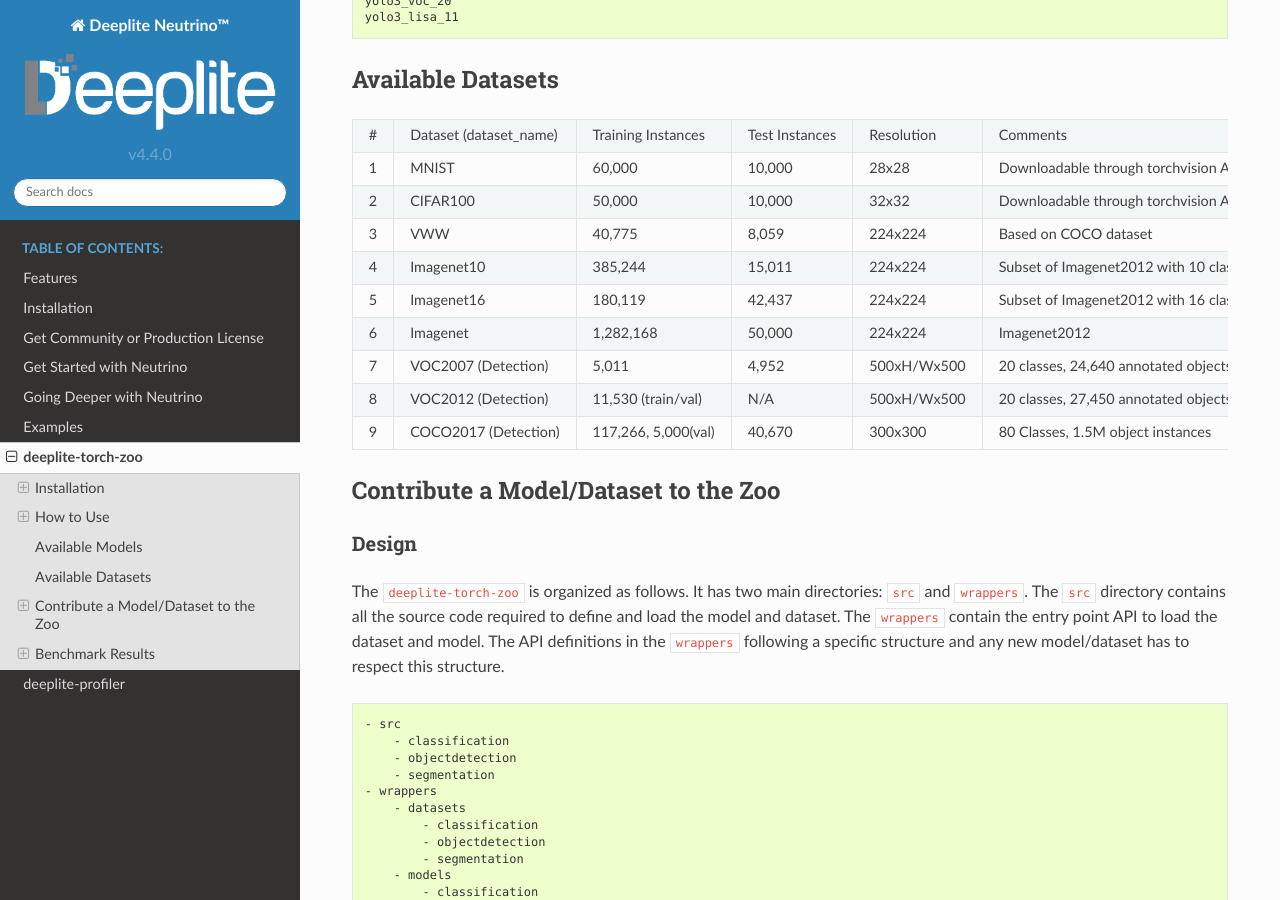
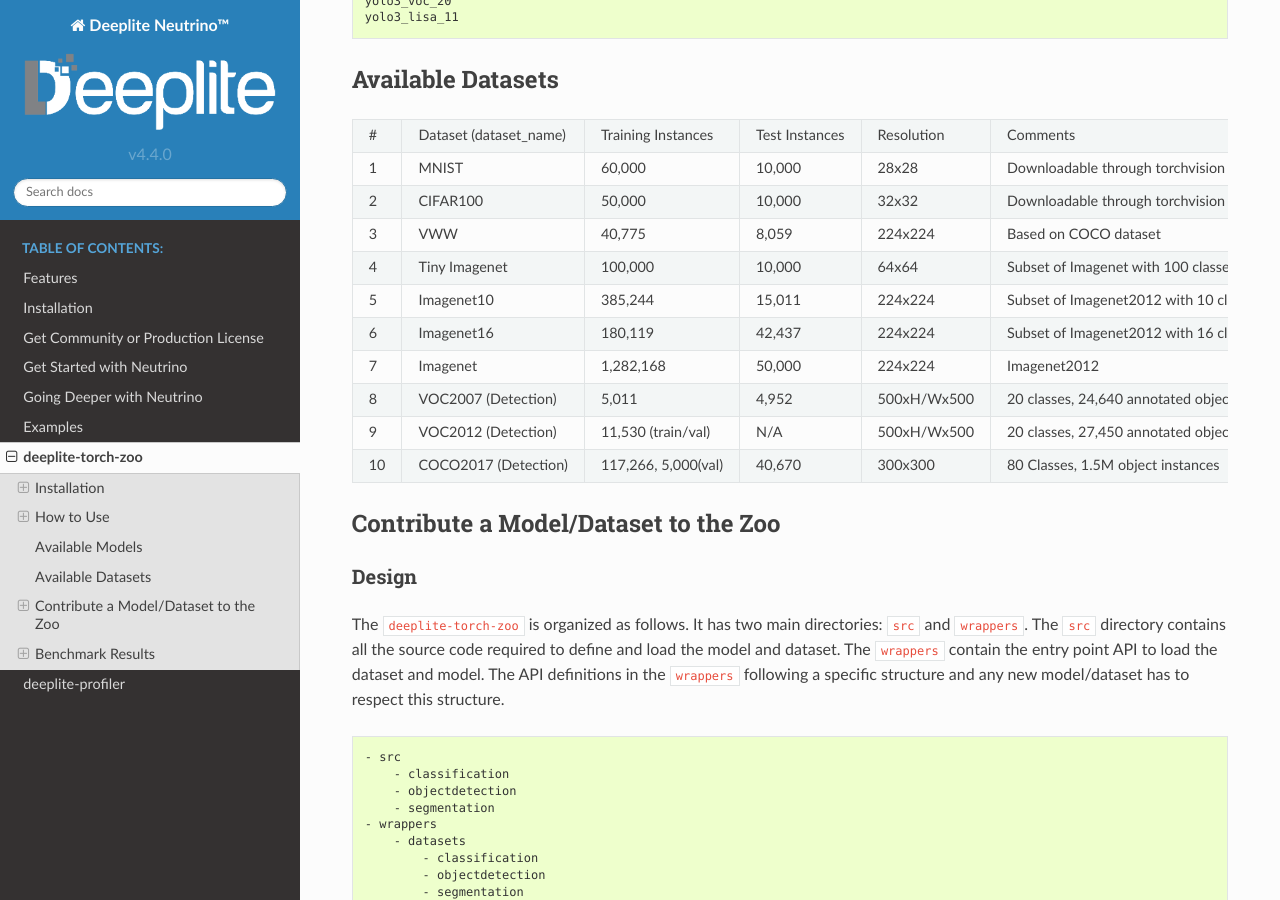
Before and after one commit to Deeplite/neutrino, a Sphinx documentation site: the page built from docs/zoo.rst, in a window 1280 px wide and 900 px high, scrolled down 4022 px. Built offline with Sphinx 7.4.7 and the Read the Docs theme 2.0.0, drawn with Linux system fonts in a browser that asks for light colours.

Commit message:
remove downloading links and add description for tiny imagenet

```diff
--- a/docs/zoo.rst
+++ b/docs/zoo.rst
@@ -209,27 +209,29 @@
 Available Datasets
 ==================
 
-+---+------------------------+--------------------+----------------------+------------+----------------------------------------+----------------------------------------------------------------------------------+
-| # | Dataset (dataset_name) | Training Instances | Test Instances       | Resolution | Comments                               | download                                                                         |
-+---+------------------------+--------------------+----------------------+------------+----------------------------------------+----------------------------------------------------------------------------------+
-| 1 | MNIST                  | 60,000             | 10,000               | 28x28      | Downloadable through torchvision API   | N/A                                                                              |
-+---+------------------------+--------------------+----------------------+------------+----------------------------------------+----------------------------------------------------------------------------------+
-| 2 | CIFAR100               | 50,000             | 10,000               | 32x32      | Downloadable through torchvision API   | N/A                                                                              |
-+---+------------------------+--------------------+----------------------+------------+----------------------------------------+----------------------------------------------------------------------------------+
-| 3 | VWW                    | 40,775             | 8,059                | 224x224    | Based on COCO dataset                  | `download <https://drive.google.com/open?id=15CP_uWUoj-p-CGq594v0iclU2MR17lrf>`_ |
-+---+------------------------+--------------------+----------------------+------------+----------------------------------------+----------------------------------------------------------------------------------+
-| 4 | Imagenet10             | 385,244            | 15,011               | 224x224    | Subset of Imagenet2012 with 10 classes | `download <https://drive.google.com/open?id=1KXdv-S4AvwtcF8-yj2klwDB44A4gzLKG>`_ |
-+---+------------------------+--------------------+----------------------+------------+----------------------------------------+----------------------------------------------------------------------------------+
-| 5 | Imagenet16             | 180,119            | 42,437               | 224x224    | Subset of Imagenet2012 with 16 classes | `download <https://drive.google.com/open?id=1c-LoMwGKNdiM0-Of8D4Wjyds-HpG7OLe>`_ |
-+---+------------------------+--------------------+----------------------+------------+----------------------------------------+----------------------------------------------------------------------------------+
-| 6 | Imagenet               | 1,282,168          | 50,000               | 224x224    | Imagenet2012                           | `download <https://drive.google.com/open?id=15T4v_kvau0P08kuwufCTqeujzkDfVdRr>`_ |
-+---+------------------------+--------------------+----------------------+------------+----------------------------------------+----------------------------------------------------------------------------------+
-| 7 | VOC2007 (Detection)    | 5,011              | 4,952                | 500xH/Wx500| 20 classes, 24,640 annotated objects   | `download <https://drive.google.com/open?id=1Isvu0qMMzOUojWeRzNJ-PkM9bAvGYRFp>`_ |
-+---+------------------------+--------------------+----------------------+------------+----------------------------------------+----------------------------------------------------------------------------------+
-| 8 | VOC2012 (Detection)    | 11,530 (train/val) | N/A                  | 500xH/Wx500| 20 classes, 27,450 annotated objects   | `download <https://drive.google.com/open?id=1o6wsXsG3yFXeYuzN9_pi13_-4JmouiQx>`_ |
-+---+------------------------+--------------------+----------------------+------------+----------------------------------------+----------------------------------------------------------------------------------+
-| 9 | COCO2017 (Detection)   | 117,266, 5,000(val)| 40,670               | 300x300    | 80 Classes, 1.5M object instances      | `download <https://drive.google.com/open?id=1WD5fVHWQFE0cHp28P9eI2dyEXV_Mj5lw>`_ |
-+---+------------------------+--------------------+----------------------+------------+----------------------------------------+----------------------------------------------------------------------------------+
++----+------------------------+--------------------+----------------------+------------+----------------------------------------+
+| #  | Dataset (dataset_name) | Training Instances | Test Instances       | Resolution | Comments                               |
++----+------------------------+--------------------+----------------------+------------+----------------------------------------+
+| 1  | MNIST                  | 60,000             | 10,000               | 28x28      | Downloadable through torchvision API   |
++----+------------------------+--------------------+----------------------+------------+----------------------------------------+
+| 2  | CIFAR100               | 50,000             | 10,000               | 32x32      | Downloadable through torchvision API   |
++----+------------------------+--------------------+----------------------+------------+----------------------------------------+
+| 3  | VWW                    | 40,775             | 8,059                | 224x224    | Based on COCO dataset                  |
++----+------------------------+--------------------+----------------------+------------+----------------------------------------+
+| 4  | Tiny Imagenet          | 100,000            | 10,000               | 64x64      | Subset of Imagenet with 100 classes    |
++----+------------------------+--------------------+----------------------+------------+----------------------------------------+
+| 5  | Imagenet10             | 385,244            | 15,011               | 224x224    | Subset of Imagenet2012 with 10 classes |
++----+------------------------+--------------------+----------------------+------------+----------------------------------------+
+| 6  | Imagenet16             | 180,119            | 42,437               | 224x224    | Subset of Imagenet2012 with 16 classes |
++----+------------------------+--------------------+----------------------+------------+----------------------------------------+
+| 7  | Imagenet               | 1,282,168          | 50,000               | 224x224    | Imagenet2012                           |
++----+------------------------+--------------------+----------------------+------------+----------------------------------------+
+| 8  | VOC2007 (Detection)    | 5,011              | 4,952                | 500xH/Wx500| 20 classes, 24,640 annotated objects   |
++----+------------------------+--------------------+----------------------+------------+----------------------------------------+
+| 9  | VOC2012 (Detection)    | 11,530 (train/val) | N/A                  | 500xH/Wx500| 20 classes, 27,450 annotated objects   |
++----+------------------------+--------------------+----------------------+------------+----------------------------------------+
+| 10 | COCO2017 (Detection)   | 117,266, 5,000(val)| 40,670               | 300x300    | 80 Classes, 1.5M object instances      |
++----+------------------------+--------------------+----------------------+------------+----------------------------------------+
 
 .. _zoo_contribute:
 
```
